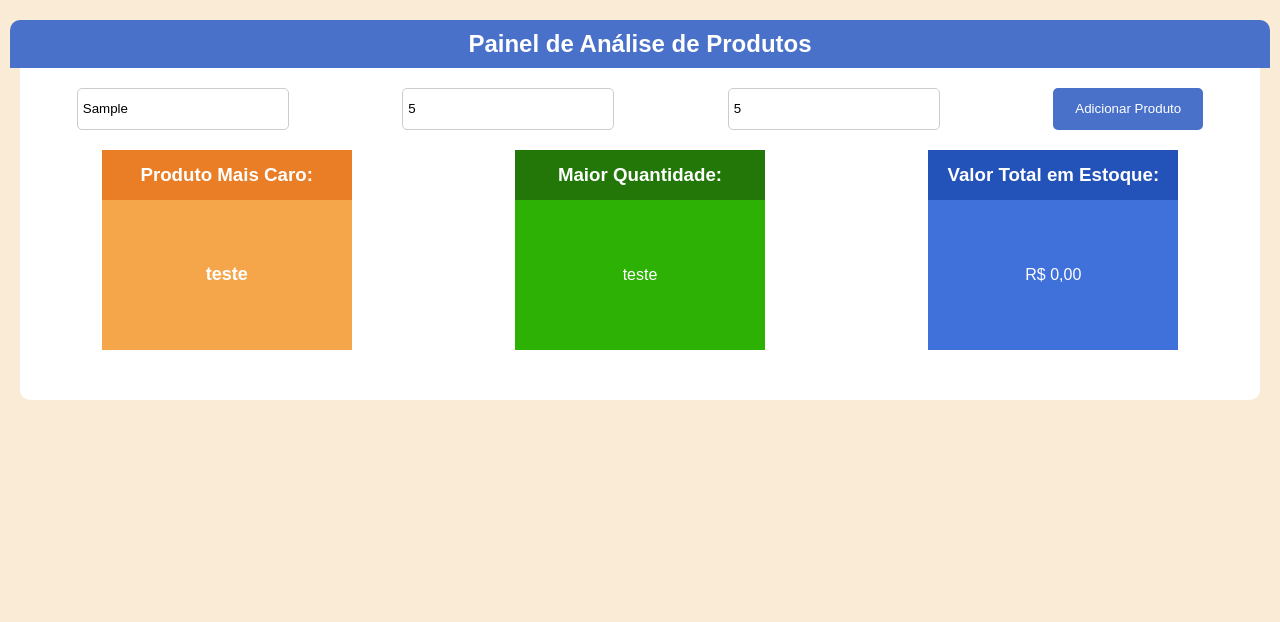
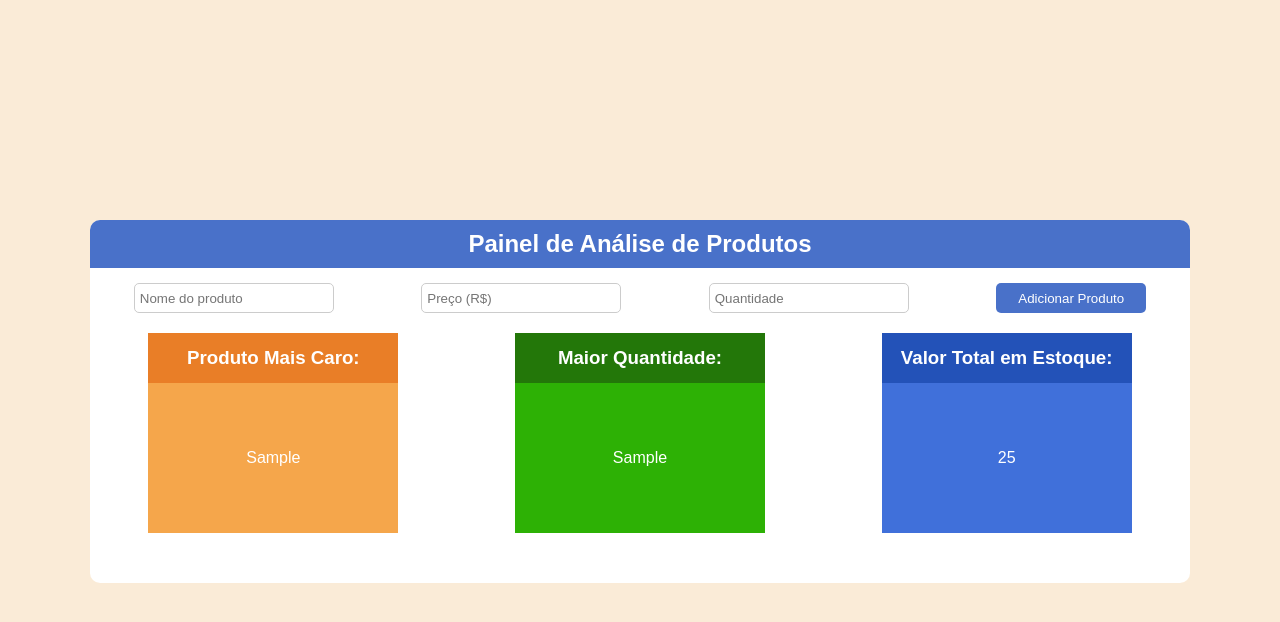
Before and after one commit to SaviskiLuan/ADDBosch, a plain HTML site: page prova/index.html in a window 1280 px wide. Both pictures are taken after typing "Sample", "5", "5" into the empty fields and a click on the button "Adicionar Produto". Drawn offline with Linux system fonts and the light colour scheme.

Commit message:
Prova parte 1

```diff
--- a/prova/index.html
+++ b/prova/index.html
@@ -10,9 +10,9 @@
     <section class="produto-informacao">
         <h1>Painel de Análise de Produtos</h1>
         <section class="cadastro-produto">
-            <input type="text" placeholder="Nome do produto">
-            <input type="number" placeholder="Preço (R$)">
-            <input type="number" placeholder="Quantidade">
+            <input type="text" placeholder="Nome do produto" id="produto-nome">
+            <input type="number" placeholder="Preço (R$)" id="produto-preco">
+            <input type="number" placeholder="Quantidade" id="produto-quantidade">
             <button id="cadastrar-produto">Adicionar Produto</button>
         </section>
         <section class="card-principal">
@@ -21,7 +21,7 @@
                     <h3>Produto Mais Caro:</h3>
                 </div>
                 <div class="produto-caro-resultado">
-                    <p id="produto-caro-nome">teste</p>
+                    <p id="produto-caro-nome"></p>
                 </div>
             </div>
             <div class="produto-quantidade">
@@ -29,7 +29,7 @@
                     <h3>Maior Quantidade:</h3>
                 </div>
                 <div class="produto-quantidade-resultado">
-                    <p id="produto-quantidade-nome">teste</p>
+                    <p id="produto-quantidade-nome"></p>
                 </div>
             </div>
             <div class="valor-estoque">
@@ -37,7 +37,7 @@
                     <h3>Valor Total em Estoque:</h3>
                 </div>
                 <div class="valor-estoque-resultado">
-                    <p id="valor-estoque">R$ 0,00</p>
+                    <p id="valor-estoque"></p>
                 </div>
             </div>
         </section>
--- a/prova/script.js
+++ b/prova/script.js
@@ -0,0 +1,56 @@
+listProdutos = [];
+
+const nomeProduto = document.getElementById("produto-nome");
+const precoProduto = document.getElementById("produto-preco");
+const quantidadeProduto = document.getElementById("produto-quantidade");
+const btnAdicionar = document.getElementById("cadastrar-produto");
+const produtoMaisCaroNome = document.getElementById("produto-caro-nome");
+const valorTotal = document.getElementById("valor-estoque");
+const produtoMaiorQuantidadeNome = document.getElementById("produto-quantidade-nome");
+
+function valorTotalEstoque(){
+    let total = 0;
+    listProdutos.forEach((produto) => {
+        total += produto.preco * produto.quantidade;
+    });
+    return total;
+}
+
+function produtoMaisCaro(){
+    let maisCaro = listProdutos[0];
+    listProdutos.forEach((produto) => {
+        if(produto.preco > maisCaro.preco){
+            maisCaro = produto;
+        }
+    });
+    return maisCaro;
+}
+
+function produtoMaiorQuantidade(){
+    let maiorQuantidade = listProdutos[0];
+    listProdutos.forEach((produto) => {
+        if(produto.quantidade > maiorQuantidade.quantidade){
+            maiorQuantidade = produto;
+        }
+    });
+    return maiorQuantidade;
+}
+
+btnAdicionar.addEventListener("click", () => {
+    const produto = {
+        nome: nomeProduto.value,
+        preco: precoProduto.value,
+        quantidade: quantidadeProduto.value,
+    };
+
+    listProdutos.push(produto);
+    console.log(listProdutos);
+
+    nomeProduto.value = "";
+    precoProduto.value = "";
+    quantidadeProduto.value = "";
+
+    produtoMaisCaroNome.innerHTML = produtoMaisCaro().nome;
+    valorTotal.innerHTML = valorTotalEstoque();
+    produtoMaiorQuantidadeNome.innerHTML = produtoMaiorQuantidade().nome;
+});
--- a/prova/style.css
+++ b/prova/style.css
@@ -1,15 +1,26 @@
+* {
+    box-sizing: border-box;
+    margin: 0;
+    padding: 0;
+}
+
 body {
+    display: flex;
+    justify-content: center;
+    align-items: center;
     background-color: antiquewhite;
     margin: 20px;
 }
 
 
 .produto-informacao{
+    margin-top: 200px;
     background-color: #fff;
     display: flex;
     flex-direction: column;
     align-items: center;
     border-radius: 10px;
+    width: 1100px;
 }
 
 h1 {
@@ -27,6 +38,7 @@ h1 {
 }
 
 .cadastro-produto{
+    margin-top: 15px;
     display: flex;
     flex-direction: row;
     justify-content: space-around;
@@ -78,11 +90,6 @@ h1 {
     margin-bottom: 50px;
 }
 
-.produto-caro p{
-    font-size: 18px;
-    font-weight: bold;
-}
-
 .produto-caro-titulo{
     background-color: rgb(233, 126, 39);
 
```
